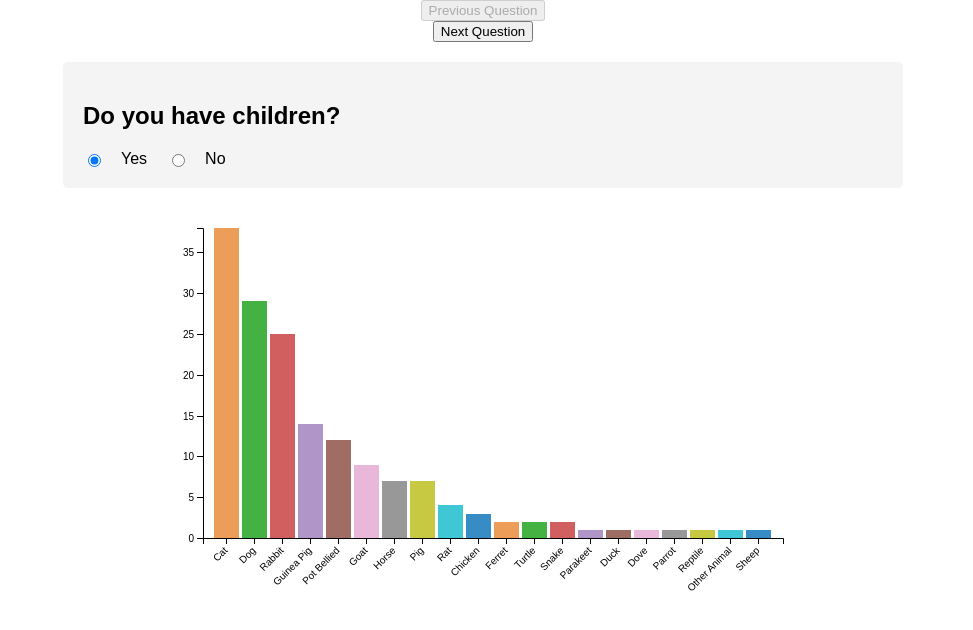
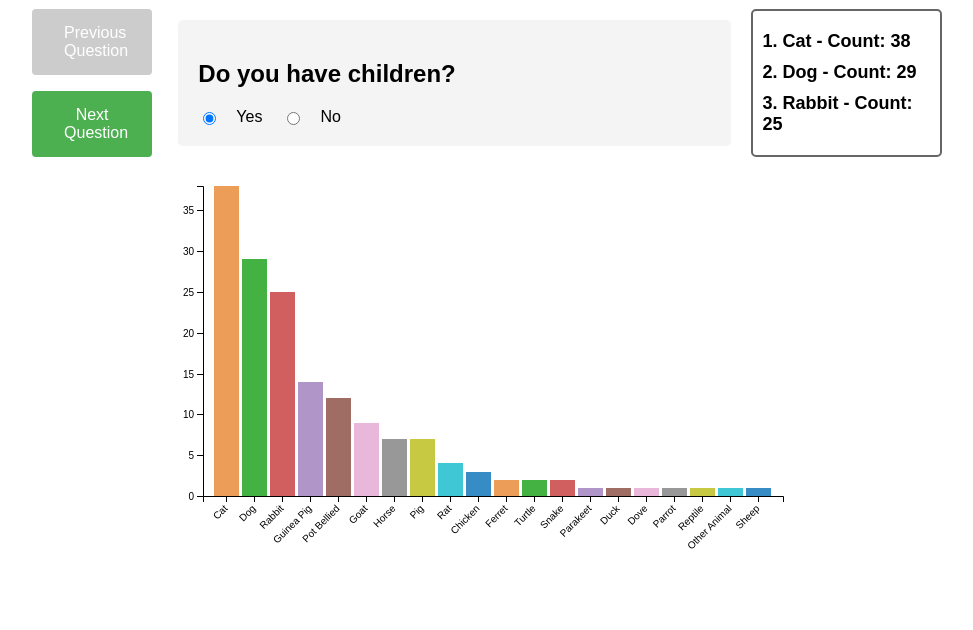
Before and after one commit to Cindysu123/Narrative-Visualization, a plain HTML site: page index.html in a window 1280 px wide. Both pictures are taken after a click on the radio button "Yes". Shown: the whole page, without its empty margins (157-1130 px from the left). Drawn offline with nearby package versions, Linux system fonts and the light colour scheme.

Commit message:
improve on style

```diff
--- a/index.css
+++ b/index.css
@@ -81,3 +81,43 @@ body {
     background: #4CAF50;
     cursor: pointer;
   }
+
+#top3 {
+    margin-left: 20px;
+    border: 2px solid #666;
+    padding: 10px;
+    border-radius: 5px;
+    width: 300px;
+  }
+
+  #top3 p {
+    font-size: 18px;
+    font-weight: bold;
+    margin: 10px 0;
+  }
+
+  button {
+    background-color: #4CAF50;
+    border: none;
+    color: white;
+    padding: 15px 32px;
+    text-align: center;
+    text-decoration: none;
+    display: inline-block;
+    font-size: 16px;
+    margin: 8px;
+    cursor: pointer;
+    border-radius: 4px;
+    width: 120px;
+    transition: all 0.3s ease;
+  }
+
+  button:disabled {
+    background-color: #cccccc;
+    cursor: not-allowed;
+  }
+
+  button:hover{
+    color: #4CAF50;
+    background-color: white;
+  }
--- a/index.html
+++ b/index.html
@@ -5,9 +5,12 @@
   <script src="https://d3js.org/d3.v5.min.js"></script>
 </head>
 <body>
+
+    <div style="display: flex; justify-content: space-between; align-items: center;">
+    <div>
         <button id="previousButton" onclick="previousQuestion()" disabled>Previous Question</button>
         <button id="nextButton" onclick="nextQuestion()">Next Question</button>
-
+      </div>
     <div class="question-container">
         <h2>Do you have children?</h2>
         <div class="option-container">
@@ -105,6 +108,11 @@
         </div>
     </div>
 
+    <div id="top3">
+        <p>You top 3 choice:</p>
+    </div>
+  </div>
+
   <div style="display: flex;">
     <div id="scene1">
       <svg width="640" height="400"></svg>
--- a/script.js
+++ b/script.js
@@ -1,8 +1,10 @@
+// Initialize global variables
 var data, averages, svg, x, y, g, breedSvg, breedX, breedY, breedG, breedData, color;
 
 // Load data and create bar chart
 d3.csv("petfinder_data_modified_new.csv").then(function(loadedData) {
-  data = loadedData; // Make data global
+  data = loadedData;
+
   averages = d3.nest()
     .key(function(d) { return d.species; })
     .rollup(function(v) {
@@ -15,9 +17,7 @@ d3.csv("petfinder_data_modified_new.csv").then(function(loadedData) {
     })
     .entries(data);
 
-  // Sort in descending order of id count
   averages.sort(function(a, b) { return b.value.id_count - a.value.id_count; });
-
 
   svg = d3.select("svg"),
       margin = {top: 20, right: 20, bottom: 70, left: 40},
@@ -34,15 +34,12 @@ d3.csv("petfinder_data_modified_new.csv").then(function(loadedData) {
   y.domain([0, d3.max(averages, function(d) { return d.value.id_count; })]);
 
   var species = [...new Set(data.map(d => d.species))];
-
-
   color = d3.scaleOrdinal()
   .domain(species)
   .range(d3.schemeCategory10.map(function(color) {
     var hsl = d3.hsl(color);
-    hsl.s *= 0.8;  // Reduce the saturation
-    hsl.l *= 1.2;  // Increase the lightness
-    // Ensure lightness does not exceed 1
+    hsl.s *= 0.8;
+    hsl.l *= 1.2;
     if (hsl.l > 1) {
       hsl.l = 1;
     }
@@ -54,7 +51,6 @@ d3.csv("petfinder_data_modified_new.csv").then(function(loadedData) {
       .attr("transform", "translate(0," + height + ")")
       .call(d3.axisBottom(x));
 
-  // Rotate labels
   xAxis.selectAll("text")
     .style("text-anchor", "end")
     .attr("dx", "-.8em")
@@ -63,7 +59,7 @@ d3.csv("petfinder_data_modified_new.csv").then(function(loadedData) {
 
   g.append("g")
       .attr("class", "y axis")
-      .call(d3.axisLeft(y)) // Removed the "%" argument
+      .call(d3.axisLeft(y))
     .append("text")
       .attr("transform", "rotate(-90)")
       .attr("y", 6)
@@ -76,11 +72,11 @@ d3.csv("petfinder_data_modified_new.csv").then(function(loadedData) {
   .enter().append("rect")
   .attr("class", "bar")
   .attr("x", function(d) { return x(d.key); })
-  .attr("y", function(d) { return y(d.value.id_count); })
+  .attr("y", function(d) { return y(0); }) // start y at 0
   .attr("width", x.bandwidth())
-  .attr("height", function(d) { return height - y(d.value.id_count); })
+  .attr("height", function(d) { return 0; }) // start height at 0
   .style("fill", function(d) { return color(d.key); })
-  .style("cursor", "pointer")  // add this line
+  .style("cursor", "pointer")
   .on('mouseover', function(d, i) {
     d3.select(this).style('fill', d3.rgb(color(d.key)).brighter(0.5));
   })
@@ -90,11 +86,35 @@ d3.csv("petfinder_data_modified_new.csv").then(function(loadedData) {
   .on('click', function(d) {
     createBreedChart(d.key);
   })
-  .append("title")  // Append a title element to each rect
+  .append("title")
   .text(function(d) { return "ID Count: " + d.value.id_count; });
 
+  // Add transition to bars
+  g.selectAll(".bar")
+  .transition()
+  .duration(800)
+  .attr("y", function(d) { return y(d.value.id_count); })
+  .attr("height", function(d) { return height - y(d.value.id_count); })
+  .delay(function(d,i){ return(i*100) });
 
+  // List top three pets
+  updateTop3Pets(filteredAverages);
 });
+
+function updateTop3Pets(petData) {
+  // Clear old top 3 pets
+  var top3Div = d3.select("#top3");
+  top3Div.selectAll("p").remove();
+
+  // Get new top 3 pets
+  var top3 = petData.slice(0, 3);
+
+  // Add new top 3 pets
+  top3.forEach(function(pet, i) {
+    top3Div.append("p")
+      .text((i + 1) + ". " + pet.key + " - Count: " + pet.value.id_count);
+  });
+}
 
 function createBreedChart(species) {
   breedData = data.filter(function(d) { return d.species === species; });
@@ -106,7 +126,6 @@ function createBreedChart(species) {
   var width = 520;
   var height = 380;
   var radius = Math.min(width, height) / 2.8;
-
   var svg = d3.select("#scene2")
     .select('svg')
     .attr("width", width)
@@ -126,7 +145,8 @@ function createBreedChart(species) {
 
   var arc = d3.arc()
     .innerRadius(0)
-    .outerRadius(radius);
+    .outerRadius(radius)
+    .padAngle(0.02); // add padding between sectors
 
   var arcOver = d3.arc()
     .innerRadius(0)
@@ -153,10 +173,8 @@ function createBreedChart(species) {
     d3.select(this).attr("d", arc);
   });
 
-
   var legendRectSize = 18;
   var legendSpacing = 4;
-
   var legend = svg.selectAll('.legend')
     .data(pie(breedData))
     .enter()
@@ -182,11 +200,6 @@ legend.append('text')
     .text(function(d) { return d.data.key; });
 }
 
-
-
-
-
-
 function submitAnswer() {
   var childrenAnswer = document.querySelector('input[name="children"]:checked') ? document.querySelector('input[name="children"]:checked').value : null;
   var catsAnswer = document.querySelector('input[name="cats"]:checked') ? document.querySelector('input[name="cats"]:checked').value : null;
@@ -197,48 +210,27 @@ function submitAnswer() {
   var ageRange = document.getElementById('ageRange').value;
   document.getElementById("ageValue").innerHTML = ageRange;
 
-
-    // Clear the old bars
   g.selectAll(".bar").remove();
 
   var filteredData = data;
-
-    // Filter based on children answer
   if (childrenAnswer === "yes") {
-      // Remove species with average children value less than 0.5
     filteredData = filteredData.filter(function(d) { return d.children >= 0.5; });
   }
-
-    // Filter based on cats answer
   if (catsAnswer === "yes") {
-      // Remove species with average cats value less than 0.2
     filteredData = filteredData.filter(function(d) { return d.cats >= 0.2; });
   }
-
-    // Filter based on dogs answer
   if (dogsAnswer === "yes") {
-      // Remove species with average dogs value less than 0.2
     filteredData = filteredData.filter(function(d) { return d.dogs >= 0.2; });
   }
-
-    // Filter based on coat answer
   if (coatAnswers.length > 0) {
-      // Filter the data for the selected coat types
     filteredData = filteredData.filter(function(d) { return coatAnswers.includes(d.coat); });
   }
-
-    // Filter based on attribute answer
   if (attrAnswers.length > 0) {
-        // Filter the data for the selected attributes
     filteredData = filteredData.filter(function(d) {
-        return attrAnswers.every(attr => d[attr] != 0);  // Filter out if any selected attribute equals 0
+      return attrAnswers.every(attr => d[attr] != 0);
     });
   }
-
-    // Filter the data for the selected size
-    if (sizeRange == "any") {
-        // Do not filter the data by size
-    } else if (sizeRange == "30") {
+  if (sizeRange == "30") {
     filteredData = filteredData.filter(function(d) { return d.size >= 28 && d.size <= 30; });
   } else if (sizeRange == "28") {
     filteredData = filteredData.filter(function(d) { return d.size >= 20 && d.size < 28; });
@@ -247,11 +239,8 @@ function submitAnswer() {
   } else if (sizeRange == "10") {
     filteredData = filteredData.filter(function(d) { return d.size >= 0 && d.size < 6; });
   }
-
-    // Filter the data for the selected age range
   filteredData = filteredData.filter(function(d) { return d.age <= ageRange; });
 
-    // Generate averages
   filteredAverages = d3.nest()
     .key(function(d) { return d.species; })
     .rollup(function(v) {
@@ -264,14 +253,11 @@ function submitAnswer() {
     })
     .entries(filteredData);
 
-    // Sort in descending order of id count
   filteredAverages.sort(function(a, b) { return b.value.id_count - a.value.id_count; });
 
-    // Update x and y domains
   x.domain(filteredAverages.map(function(d) { return d.key; }));
   y.domain([0, d3.max(filteredAverages, function(d) { return d.value.id_count; })]);
 
-    // Redraw the axes
   g.select(".x.axis")
     .transition()
     .duration(1000)
@@ -282,11 +268,9 @@ function submitAnswer() {
     .duration(1000)
     .call(d3.axisLeft(y));
 
-    // Clear the old bars
   g.selectAll(".bar").remove();
 
-    // In the bar chart creation part of the code
-    g.selectAll(".bar")
+  var bars = g.selectAll(".bar")
   .data(filteredAverages)
   .enter().append("rect")
   .attr("class", "bar")
@@ -298,10 +282,18 @@ function submitAnswer() {
   .on('mouseover', function(d, i) { d3.select(this).style('fill', color(i)); })
   .on('mouseout', function(d, i) { d3.select(this).style('fill', color(i)); })
   .on('click', function(d) {
-        // When a bar is clicked, call a function to create a new chart
     createBreedChart(d.key);
   })
-    .append("title")  // Append a title element to each rect
-    .text(function(d) { return "ID Count: " + d.value.id_count; });  // Set the title text as the id count
+  .append("title")
+  .text(function(d) { return "ID Count: " + d.value.id_count; });
 
+  // Add transition to new bars
+  bars.transition()
+  .duration(800)
+  .attr("y", function(d) { return y(d.value.id_count); })
+  .attr("height", function(d) { return height - y(d.value.id_count); })
+  .delay(function(d,i){ return(i*100) });
+
+  // Update top 3 pets
+  updateTop3Pets(filteredAverages);
 }
```
Lines whose indentation alone changed are shown as unchanged.
